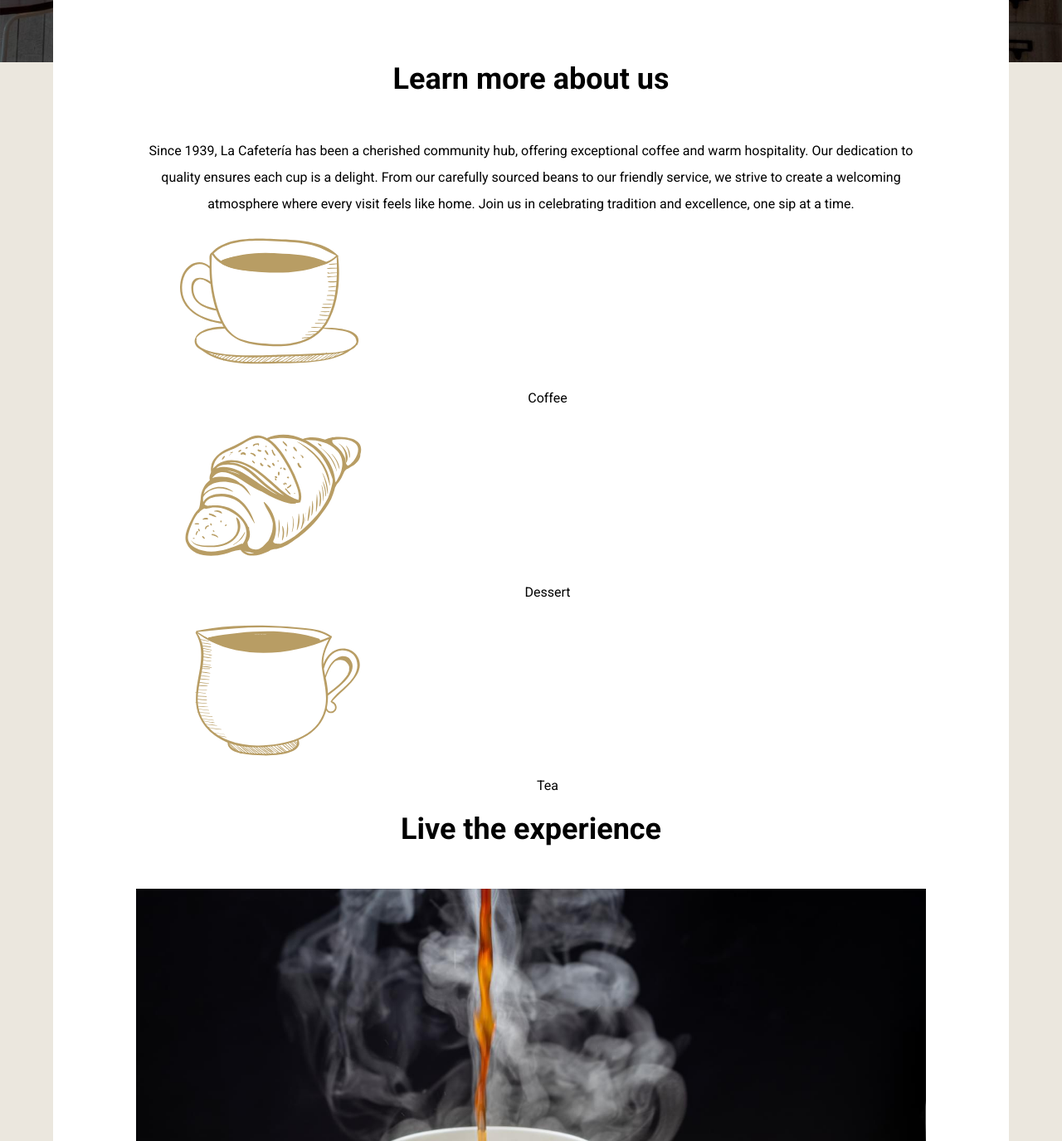
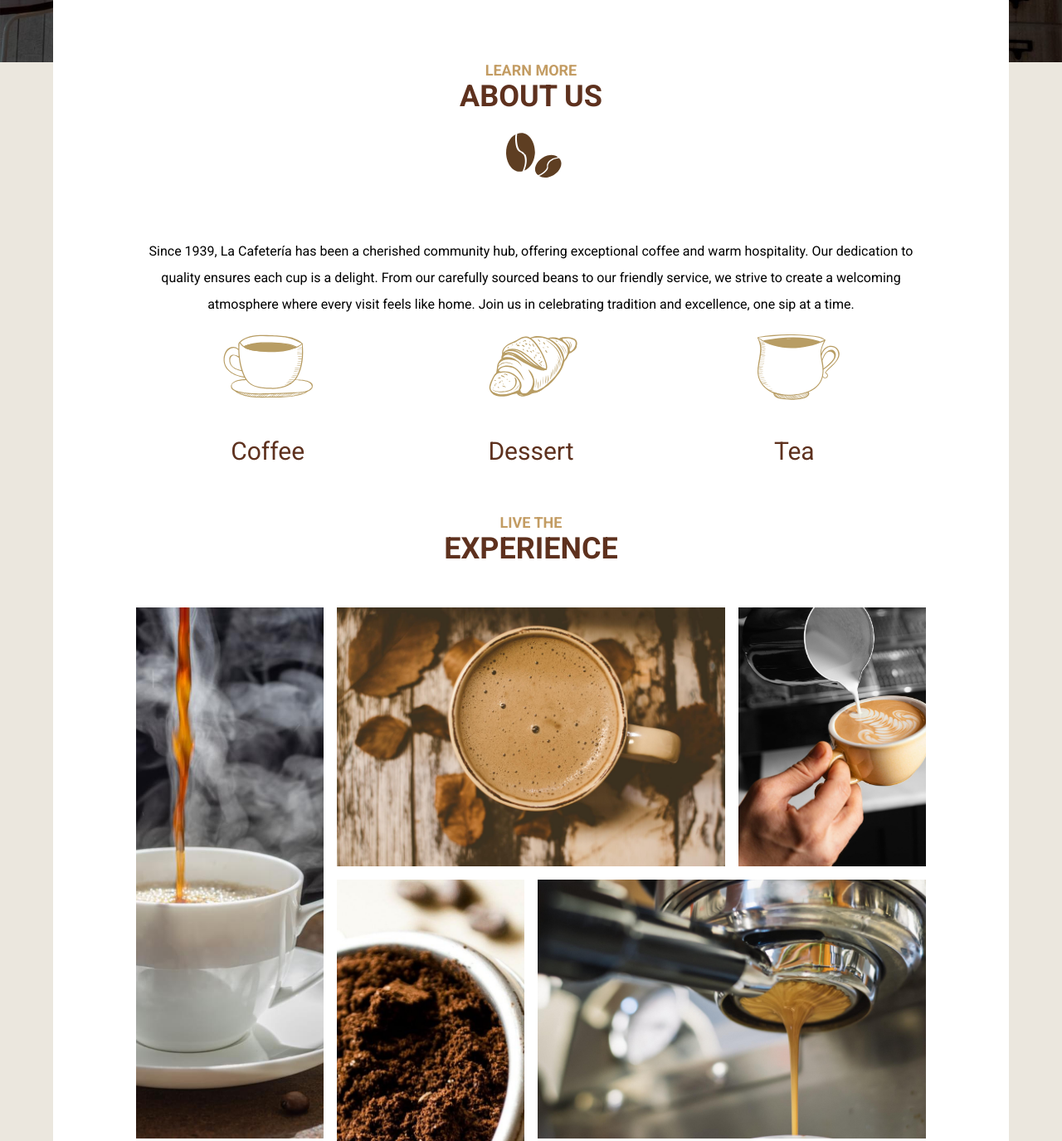
Before and after one commit to gonzabaldassi/coffeeshop, a website: page index.html in a window 1280 px wide. Shown: the part 625-2000 px from the top of the page at 83% size. Drawn offline with Linux system fonts and the light colour scheme.

Commit message:
Aplicación de estilos al main, junto con los media queries necesarios.

```diff
--- a/index.html
+++ b/index.html
@@ -37,40 +37,40 @@
 
     <main class="main container center">
         <section class="about">
-            <h2 class="about__title"><span>Learn more</span> about us</h2>
+            <h2 class="about__title"><span class="about__title--mod">Learn more</span> about us</h2>
             <p class="about__content">Since 1939, La Cafetería has been a cherished community hub, offering exceptional coffee and warm hospitality. Our dedication to quality ensures each cup is a delight. From our carefully sourced beans to our friendly service, we strive to create a welcoming atmosphere where every visit feels like home. Join us in celebrating tradition and excellence, one sip at a time.</p>
         </section>
 
         <section class="icons">
             <ul class="icons__list">
-                <li>
-                    <img src="./build/img/icono_cafe.svg" alt="Coffee's icon">
-                    <p>Coffee</p>
+                <li class="icons__item">
+                    <img class="icons__img" src="./build/img/icono_cafe.svg" alt="Coffee's icon">
+                    <p class="icons__txt">Coffee</p>
                 </li>
-                <li>
-                    <img src="./build/img/icono_postre.svg" alt="Dessert's icon">
-                    <p>Dessert</p>
+                <li class="icons__item">
+                    <img class="icons__img" src="./build/img/icono_postre.svg" alt="Dessert's icon">
+                    <p class="icons__txt">Dessert</p>
                 </li>
-                <li>
-                    <img src="./build/img/icono_te.svg" alt="Tea's icon">
-                    <p>Tea</p>
+                <li class="icons__item">
+                    <img class="icons__img" src="./build/img/icono_te.svg" alt="Tea's icon">
+                    <p class="icons__txt">Tea</p>
                 </li>
             </ul>
         </section>
 
         <section class="experience">
-            <h2 class="experience__title"><span>Live the</span> experience</h2>
+            <h2 class="experience__title"><span class="experience__title--mod">Live the</span> experience</h2>
             <div class="experience__gallery">
-                <div class="experience__gallery_image"> <img src="./build/img/galeria/galeria_01.jpg" alt="Gallery image"></div>
-                <div class="experience__gallery_image"> <img src="./build/img/galeria/galeria_02.jpg" alt="Gallery image"></div>
-                <div class="experience__gallery_image"> <img src="./build/img/galeria/galeria_03.jpg" alt="Gallery image"></div>
-                <div class="experience__gallery_image"> <img src="./build/img/galeria/galeria_04.jpg" alt="Gallery image"></div>
-                <div class="experience__gallery_image"> <img src="./build/img/galeria/galeria_05.jpg" alt="Gallery image"></div>
-                <div class="experience__gallery_image"> <img src="./build/img/galeria/galeria_06.jpg" alt="Gallery image"></div>
-                <div class="experience__gallery_image"> <img src="./build/img/galeria/galeria_07.jpg" alt="Gallery image"></div>
-                <div class="experience__gallery_image"> <img src="./build/img/galeria/galeria_08.jpg" alt="Gallery image"></div>
-                <div class="experience__gallery_image"> <img src="./build/img/galeria/galeria_09.jpg" alt="Gallery image"></div>
-                <div class="experience__gallery_image"> <img src="./build/img/galeria/galeria_10.jpg" alt="Gallery image"></div>
+                <div class="experience__gallery__item"> <img class="experience__gallery__image" src="./build/img/galeria/galeria_01.jpg" alt="Gallery image"></div>
+                <div class="experience__gallery__item"> <img class="experience__gallery__image" src="./build/img/galeria/galeria_02.jpg" alt="Gallery image"></div>
+                <div class="experience__gallery__item"> <img class="experience__gallery__image" src="./build/img/galeria/galeria_03.jpg" alt="Gallery image"></div>
+                <div class="experience__gallery__item"> <img class="experience__gallery__image" src="./build/img/galeria/galeria_04.jpg" alt="Gallery image"></div>
+                <div class="experience__gallery__item"> <img class="experience__gallery__image" src="./build/img/galeria/galeria_05.jpg" alt="Gallery image"></div>
+                <div class="experience__gallery__item"> <img class="experience__gallery__image" src="./build/img/galeria/galeria_06.jpg" alt="Gallery image"></div>
+                <div class="experience__gallery__item"> <img class="experience__gallery__image" src="./build/img/galeria/galeria_07.jpg" alt="Gallery image"></div>
+                <div class="experience__gallery__item"> <img class="experience__gallery__image" src="./build/img/galeria/galeria_08.jpg" alt="Gallery image"></div>
+                <div class="experience__gallery__item"> <img class="experience__gallery__image" src="./build/img/galeria/galeria_09.jpg" alt="Gallery image"></div>
+                <div class="experience__gallery__item"> <img class="experience__gallery__image" src="./build/img/galeria/galeria_10.jpg" alt="Gallery image"></div>
             </div>
         </section>
     </main>
--- a/src/sass/views/_home.scss
+++ b/src/sass/views/_home.scss
@@ -11,3 +11,125 @@
         position: relative
     }
 }
+
+.about{
+    &__title{
+        font-size: 3.6rem;
+        color: v.$primaryColor;
+        text-transform: uppercase;
+
+        &::after{
+            content: '';
+            background-image: url(../img/cafe.svg);
+            background-size: 10rem;
+            height: 10rem;
+            width: 10rem;
+            display: block;
+            margin: 0 auto;
+        }
+
+        &--mod{
+            display: block;
+            font-size: 1.8rem;
+            color: v.$secondaryColor;
+        }
+    }
+}
+
+.icons{
+    &__list{
+        display: flex;
+        flex-direction: column;
+        align-items: center;
+        padding-left: 0;
+
+        @include m.tablet {
+            flex-direction: row;
+            justify-content: space-around;
+        }
+    }
+
+    &__img{
+        width: 12rem;
+        height: auto;
+    }
+
+    &__txt{
+        font-size: 3rem;
+        font-weight: 400;
+        color: v.$primaryColor;
+    }
+}
+
+.experience{
+    &__title{
+        font-size: 3.6rem;
+        color: v.$primaryColor;
+        text-transform: uppercase;
+
+        &--mod{
+            display: block;
+            font-size: 1.8rem;
+            color: v.$secondaryColor;
+        }
+    }
+
+    &__gallery{
+        display: grid;
+        grid-template-columns: repeat(2, 1fr);
+        gap: 1.6rem;
+
+        @include m.tablet {
+            grid-template-columns: repeat(4, 1fr);
+            &__item:nth-child(1){
+                grid-row: 1/3;
+            }
+
+            &__item:nth-child(2){
+                grid-column: 2/4;
+                grid-row: 1/2;
+            }
+            &__item:nth-child(4){
+                grid-column: 2/3;
+                grid-row: 2/4;
+            }
+            &__item:nth-child(5){
+                grid-column: 3/5;
+                grid-row: 2/3;
+            }
+
+            &__item:nth-child(6){
+                grid-column: 3/5;
+                grid-row: 3/4;
+            }
+            &__item:nth-child(7){
+                grid-column: 1/2;
+                grid-row: 3/5;
+            }
+            &__item:nth-child(8){
+                grid-column: 2/5;
+                grid-row: 4/5;
+            }
+            &__item:nth-child(9){
+                grid-column: 1/3;
+                grid-row: 5/6;
+            }
+            &__item:nth-child(10){
+                grid-column: 3/5;
+                grid-row: 5/6;
+            }
+
+        }
+
+        &__image{
+            object-fit: cover;
+            height: 30rem;
+            width: 30rem;
+
+            @include m.tablet {
+                width: 100%;
+                height: 100%;
+            }
+        }
+    }
+}
```
Also changed, not shown: build/css/app.css.
